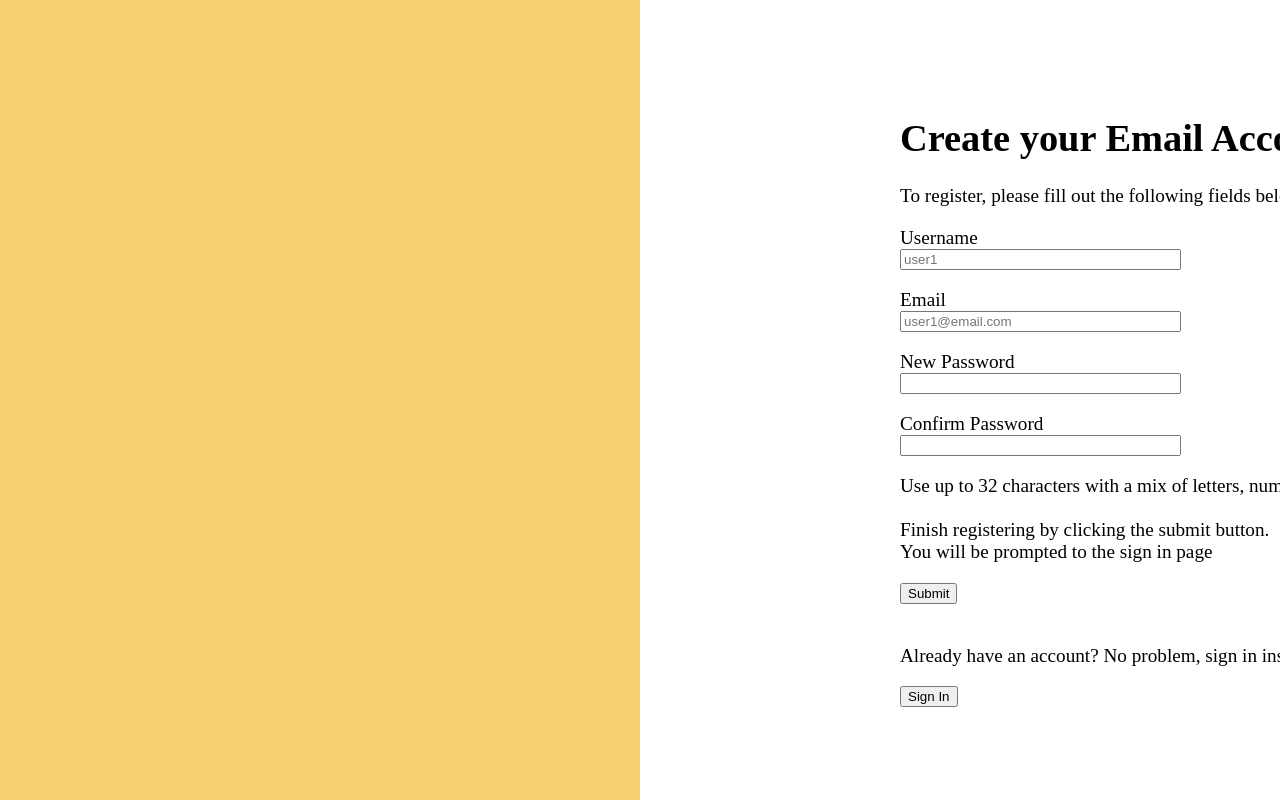
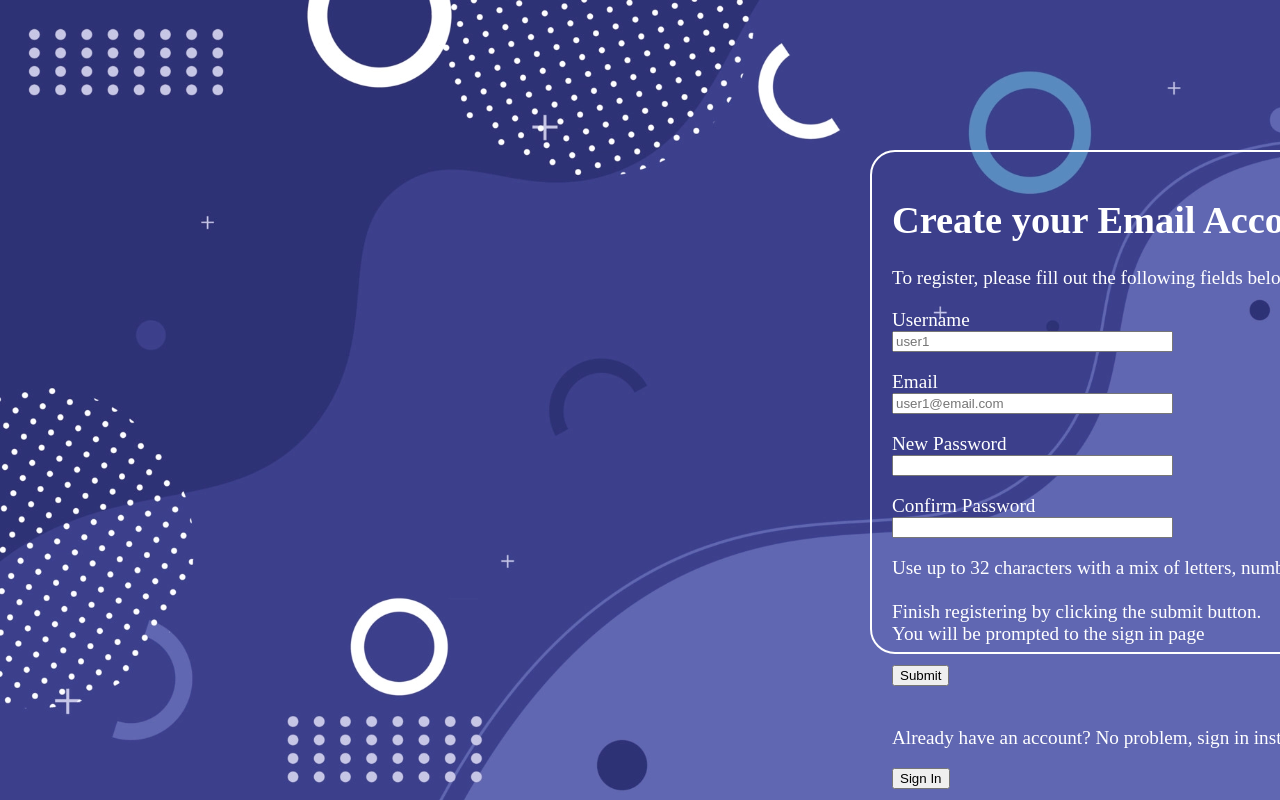
Before and after one commit to ky135b/cmpe131-milestone-1, a Flask app: page /register in a window 1280 px wide. Run offline with Flask 3, Linux system fonts and the light colour scheme.

Commit message:
new image, need to fix spacing on reg page

```diff
--- /dev/null
+++ b/app/static/css/login.css
@@ -0,0 +1,20 @@
+div.text{
+  font-size:120%;
+  position:absolute; left:870px; top:150px;
+  white-space: nowrap;
+  font-color: white;
+  color:white;
+  border-radius: 25px;
+  border: 2px solid white;
+  padding: 20px;
+  width: 420px;
+  height: 460px;
+}
+h1{
+  font-weight: bold;
+  color :white;
+}
+body{
+  background-image: url('background.png');
+  background-size: cover;
+}
--- a/app/templates/register.html
+++ b/app/templates/register.html
@@ -1,26 +1,8 @@
 {% extends "base.html" %}
 {% block content %}
-<style>
-div.container{
-    position: fixed;
-    top: 0px;
-    left: 0px;
-    width: 50%;
-    height: 100%;
-    background-color: #F4D06F;
-    z-index: 1;
-}
-div.text{
- text-align:left;
- font-size:120%;
- position:absolute; left:900px; top:90px;
- white-space: nowrap;
-}
-h1{
-  font-weight: bold;
-  font-color: #423B0B;
-}
-</style>
+<head>
+    <link rel="stylesheet" href="{{ url_for('static', filename='css/login.css') }}">
+</head>
 <div class ="container">
 <div class ="text">
 <h1>Create your Email Account</h1>
```
Also changed, not shown: app/static/css/register.css (added, +20 -0 lines), app/templates/login.html (+6 -19 lines), app/static/css/back.png (added), app/static/css/background.png (added), 2 other files.
